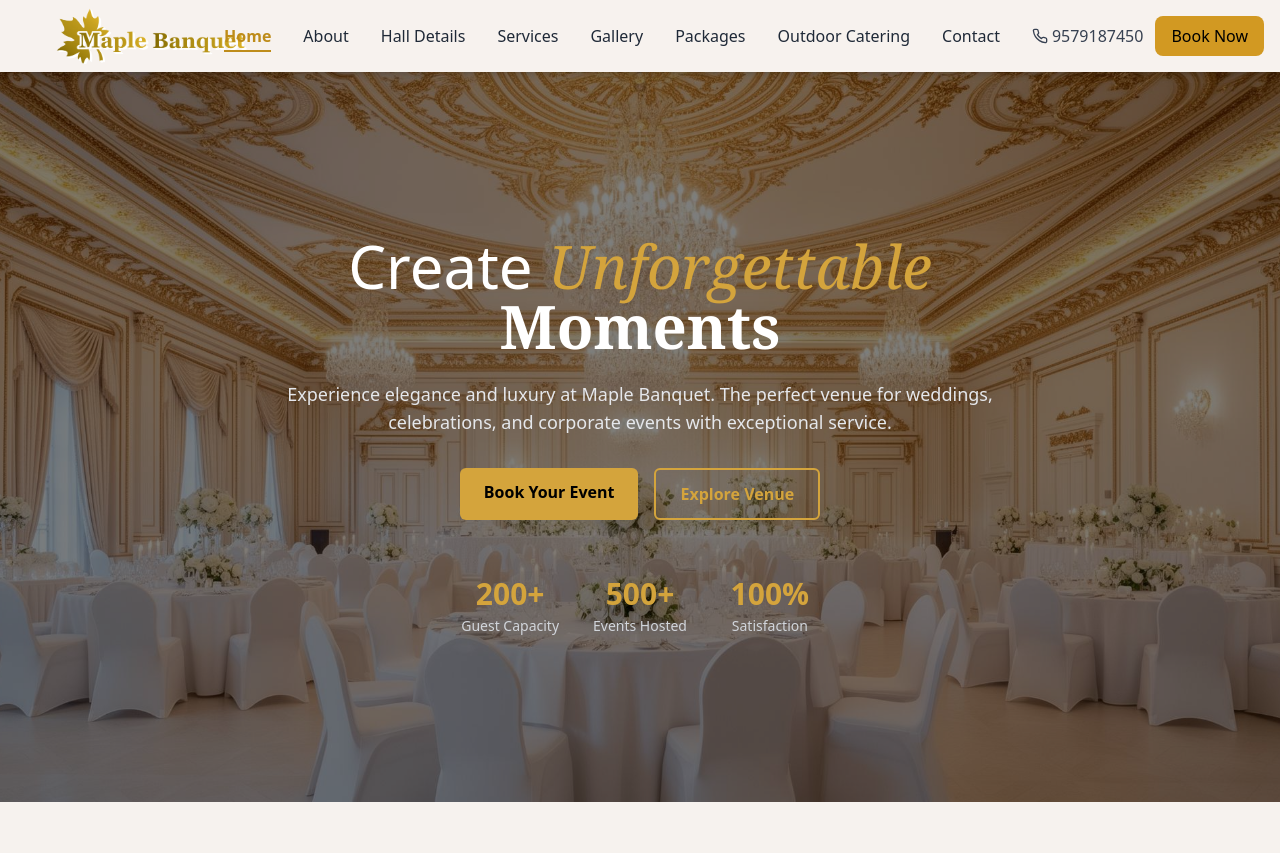
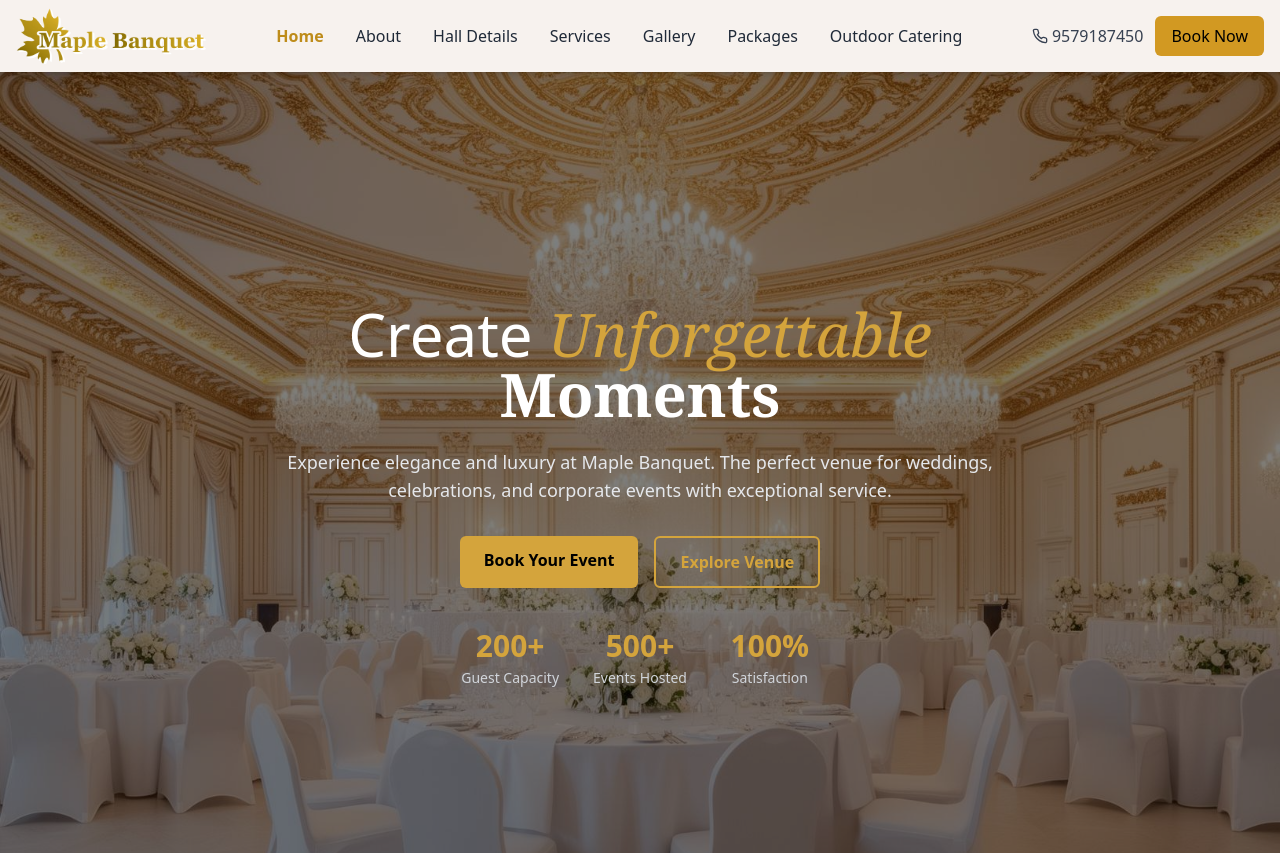
Before and after one commit to JaiPatel0916/Maple-Banquet-hall, a React (Vite) app in the folder frontend/: page / in a window 1280 px wide. Shown: the top 853 px of the page. Built offline with nearby package versions, Linux system fonts and the light colour scheme.

Commit message:
Update HeroSection and Navbar styles; comment out PackagesAddOns import

```diff
--- a/frontend/src/components/Home/HeroSection.jsx
+++ b/frontend/src/components/Home/HeroSection.jsx
@@ -11,7 +11,7 @@
     >
       <div className="absolute inset-0 bg-black/50 z-0" />
 
-      <div className="relative z-10 flex min-h-[calc(100vh-72px)] flex-col items-center justify-center px-6 pt-16 md:pt-0 text-center text-white">
+      <div className="relative z-10 flex min-h-[calc(115vh-72px)] flex-col items-center justify-center px-6 pt-16 md:pt-0 text-center text-white">
 
         <h1 className="text-4xl font-light md:text-6xl">
           Create{" "}
@@ -43,7 +43,7 @@
           </Link>
         </div>
 
-        <div className="mt-14 grid grid-cols-1 gap-8 text-[#d4a43c] sm:grid-cols-3 text-center">
+        <div className="mt-10 grid grid-cols-1 gap-8 text-[#d4a43c] sm:grid-cols-3 text-center">
           <div>
             <Counter end={200} suffix="+" />
             <p className="mt-1 text-sm text-gray-300">Guest Capacity</p>
--- a/frontend/src/components/Navbar.jsx
+++ b/frontend/src/components/Navbar.jsx
@@ -1,8 +1,8 @@
 import { useState, useEffect, useRef } from "react";
-import { NavLink } from "react-router-dom";
+import { NavLink, Link } from "react-router-dom";
 import { FiMenu, FiX, FiPhone } from "react-icons/fi";
-import { Link } from "react-router-dom";
 import Logo from "../assets/images/maple-logo.png";
+
 const Navbar = () => {
   const [open, setOpen] = useState(false);
   const menuRef = useRef(null);
@@ -15,7 +15,6 @@
     { title: "Gallery", link: "/gallery" },
     { title: "Packages", link: "/packages" },
     { title: "Outdoor Catering", link: "/outdoor-catering" },
-    { title: "Contact", link: "/contact" },
   ];
 
   useEffect(() => {
@@ -32,93 +31,84 @@
 
   return (
     <>
-
-      <nav className="fixed top-0 left-0 w-full h-[72px] bg-[#F7F2EE] z-[10000] shadow-md">
-        <div className="max-w-8xl mx-auto px-4 h-full flex items-center justify-between">
-          <Link to="/" className="flex items-center gap-3">
-            {/* Logo – bigger on mobile */}
-            <div className="w-30 h-12 sm:w-14 sm:h-20 md:w-48 md:h-24 md:left-10 relative">
+      <nav className="fixed top-0 left-0 w-full h-[64px] sm:h-[72px] bg-[#F7F2EE] z-[10000] shadow-md">
+        <div className="max-w-7xl mx-auto px-3 sm:px-4 h-full flex items-center justify-between">
+          <Link to="/" className="flex items-center shrink-0">
             <img
               src={Logo}
               alt="Maple Banquet Logo"
-                className="w-full h-full object-contain"
+              className="
+                h-9 w-auto
+                sm:h-11
+                md:h-14
+                object-contain
+              "
             />
-            </div>
-
-            {/* Text – only on large screens */}
-            {/* <span className="hidden lg:block text-xl md:text-2xl font-bold text-[#7A1F1F]">
-              Maple Banquet
-            </span> */}
           </Link>
-
-
-
           <div className="hidden lg:flex items-center gap-8">
             {menuItems.map((item) => (
               <NavLink
                 key={item.title}
                 to={item.link}
                 className={({ isActive }) =>
-                  `relative group transition ${
-                    isActive
+                  `relative transition ${isActive
                     ? "text-[#BE8C1A] font-semibold"
                     : "text-gray-800 hover:text-[#BE8C1A]"
                   }`
                 }
               >
                 {item.title}
-                <span
-                  className={`absolute left-0 -bottom-1 h-[2px] bg-[#BE8C1A] transition-all duration-300 ${
-                    location.pathname === item.link
-                      ? "w-full"
-                      : "w-0 group-hover:w-full"
-                  }`}
-                />
               </NavLink>
             ))}
-
-            <div className="flex items-center gap-3">
-              <span className="flex items-center gap-1 text-gray-700">
-                <FiPhone /> 9579187450
-              </span>
+          </div>
+          <div className="flex items-center gap-2 sm:gap-3">
+            <a
+              href="tel:+919579187450"
+              className="hidden lg:flex items-center gap-1 text-gray-700 hover:text-[#BE8C1A]"
+            >
+              <FiPhone />
+              9579187450
+            </a>
 
             <Link
               to="/contact"
-                className="bg-[#D29922] px-4 py-2 rounded-lg font-medium hover:bg-[#b88619] inline-block"
+              className="
+                bg-[#D29922]
+                px-3 py-1.5 text-sm
+                sm:px-4 sm:py-2 sm:text-base
+                rounded-md
+                font-medium
+                hover:bg-[#b88619]
+                transition
+                whitespace-nowrap
+              "
             >
               Book Now
             </Link>
-            </div>
-          </div>
+
 
             <button
-            className="lg:hidden text-3xl"
+              className="lg:hidden text-2xl sm:text-3xl ml-1"
               onClick={() => setOpen(!open)}
             >
               {open ? <FiX /> : <FiMenu />}
             </button>
           </div>
+        </div>
       </nav>
-
 
       {open && (
         <div
           ref={menuRef}
-          className="fixed top-[72px] left-0 w-full bg-[#F7F2EE] z-[9999] shadow-md lg:hidden"
+          className="fixed top-[64px] sm:top-[72px] left-0 w-full bg-[#F7F2EE] z-[9999] shadow-md lg:hidden"
         >
-          <div className="flex flex-col px-6 py-4 space-y-4">
+          <div className="flex flex-col px-5 py-4 space-y-4">
             {menuItems.map((item) => (
               <NavLink
                 key={item.title}
                 to={item.link}
                 onClick={() => setOpen(false)}
-                className={({ isActive }) =>
-                  `text-lg border-b pb-2 transition ${
-                    isActive
-                      ? "text-[#BE8C1A] font-semibold"
-                      : "text-gray-800"
-                  }`
-                }
+                className="text-base border-b pb-2"
               >
                 {item.title}
               </NavLink>
@@ -126,18 +116,16 @@
 
             <a
               href="tel:+919579187450"
-              className="flex items-center gap-2 pt-2 text-gray-700 hover:text-[#D29922]"
+              className="flex items-center gap-2 pt-2 text-gray-700"
             >
               <FiPhone />
-              <span>9579187450</span>
+              9579187450
             </a>
-
           </div>
         </div>
       )}
 
-
-      <div className="h-[72px]" />
+      <div className="h-[64px] sm:h-[72px]" />
     </>
   );
 };
--- a/frontend/src/pages/Packages.jsx
+++ b/frontend/src/pages/Packages.jsx
@@ -1,6 +1,6 @@
 import PackagesHero from "../components/Packages/PackagesHero";
 import PackagesCards from "../components/Packages/PackagesCards";
-import PackagesAddOns from "../components/Packages/PackagesAddOns";
+// import PackagesAddOns from "../components/Packages/PackagesAddOns";
 import PackagesCTA from "../components/Packages/PackagesCTA";
 import PackageFooter from "../components/Packages/PackageFooter";
 
@@ -9,7 +9,7 @@
         <div >
             <PackagesHero />
             <PackagesCards />
-            <PackagesAddOns />
+            {/* <PackagesAddOns /> */}
             <PackagesCTA />
             <PackageFooter/>
 
```
Lines whose indentation alone changed are shown as unchanged.
